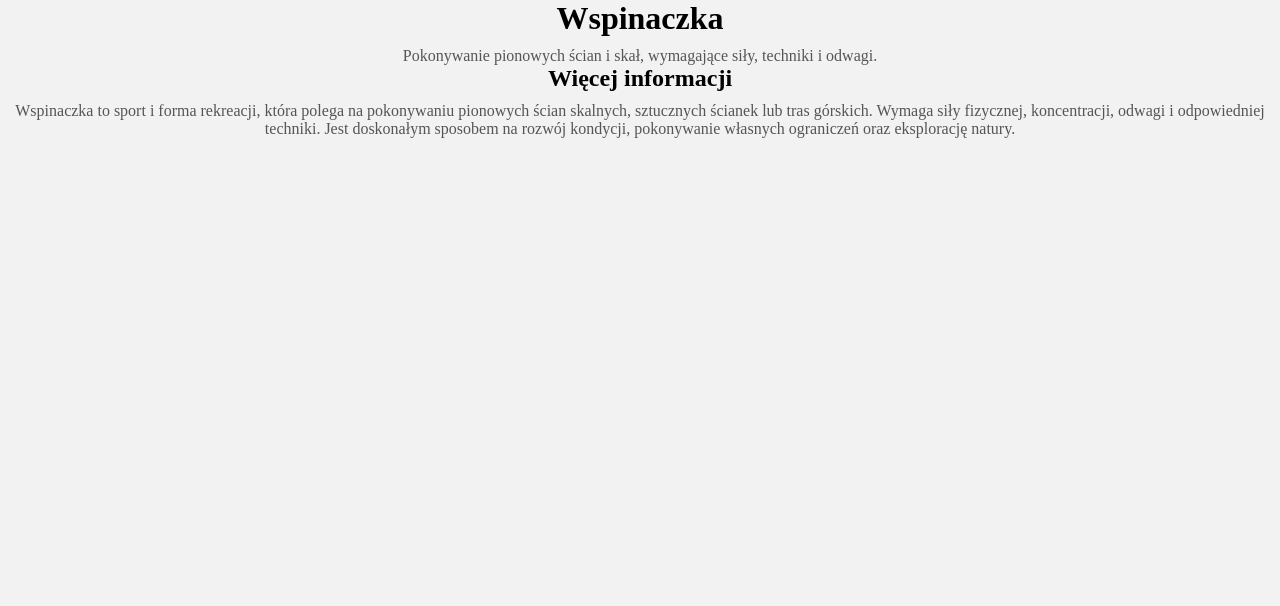
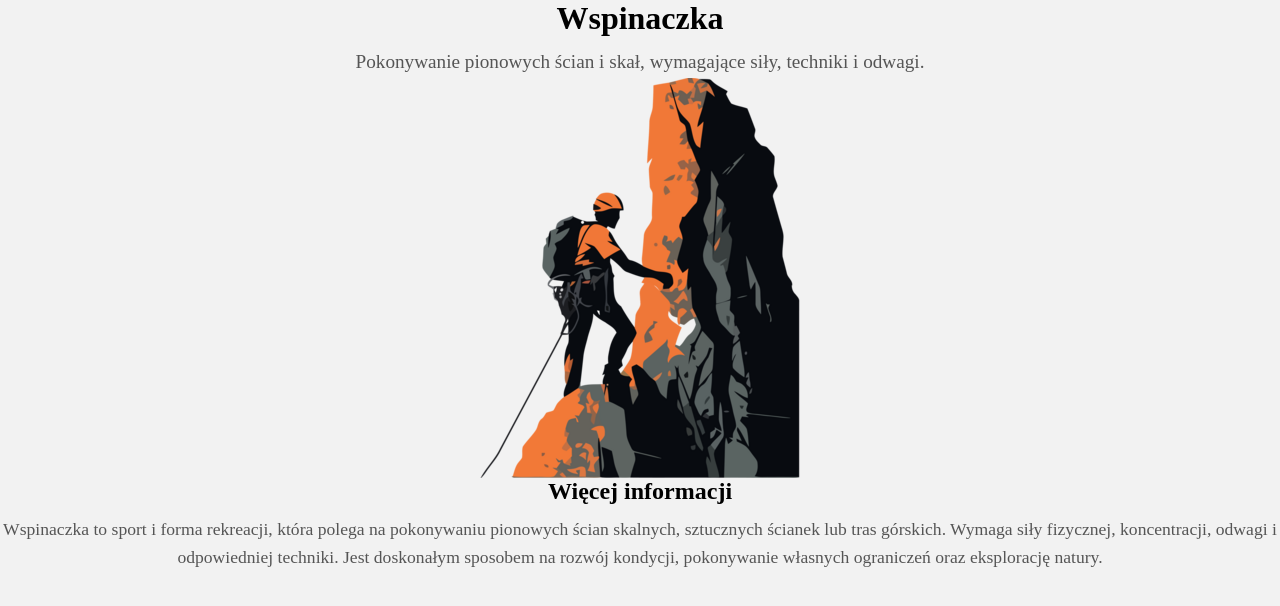
Before and after one commit to olimo54323/BIT_Festival_2024, a Flask app: page /hobby/Wspinaczka in a window 1280 px wide. Shown: the part 84-690 px from the top of the page. Run offline with Flask 3, Linux system fonts and the light colour scheme; data comes from the database, SQL or seed files in the repository; both versions use the stored data as it was after the commit; parts of the project's set-up code (start-up, migrations or seed data) failed here and were passed over; some web fonts are replaced.

Commit message:
dodano zdjecia w hobby

```diff
--- a/templates/hobby.html
+++ b/templates/hobby.html
@@ -41,8 +41,10 @@
 </header>
 <body>
     <h1>{{ hobby.hobby }}</h1>
-    <p>{{ hobby.description }}</p>
+    <p style="font-size: 1.2rem; line-height: 1.6;">{{ hobby.description }}</p>
+    <img src="{{ url_for('static', filename='images/' + hobby.hobby_id|string + '.png') }}" alt="{{ hobby.hobby }}" class="hobby-image">
+
     <h2>Więcej informacji</h2>
-    <p>{{ hobby.long_description }}</p>
+    <p style="font-size: 1.1rem; line-height: 1.6;">{{ hobby.long_description }}</p>
 </body>
 </html>
```
Also changed, not shown: bit.session.sql (line endings or trailing spaces), static/images/1.png (added), static/images/10.png (added), static/images/2.png (added), static/images/3.png (added), static/images/4.png (added), static/images/5.png (added), static/images/6.png (added), static/images/7.png (added), static/images/8.png (added), static/images/9.png (added).
